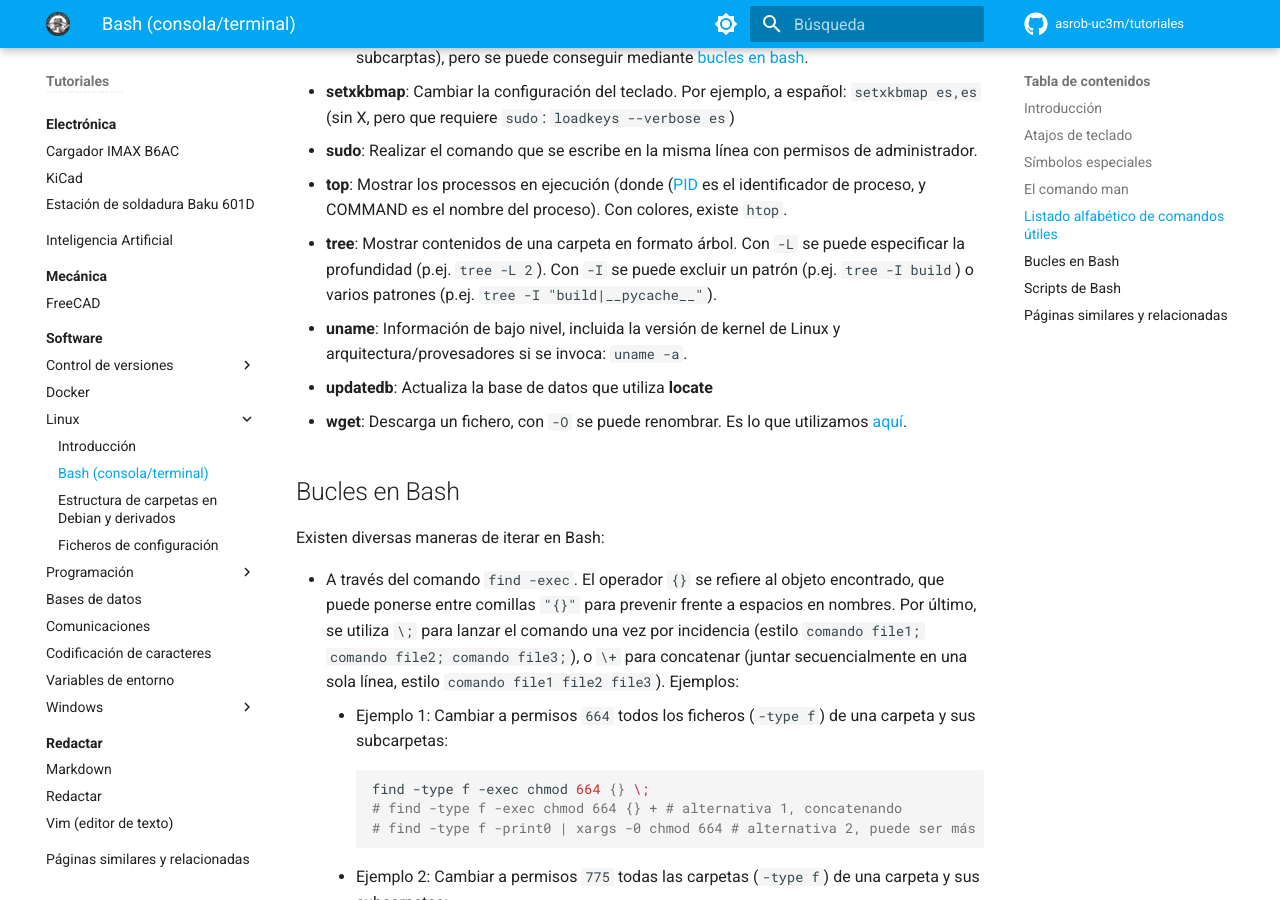
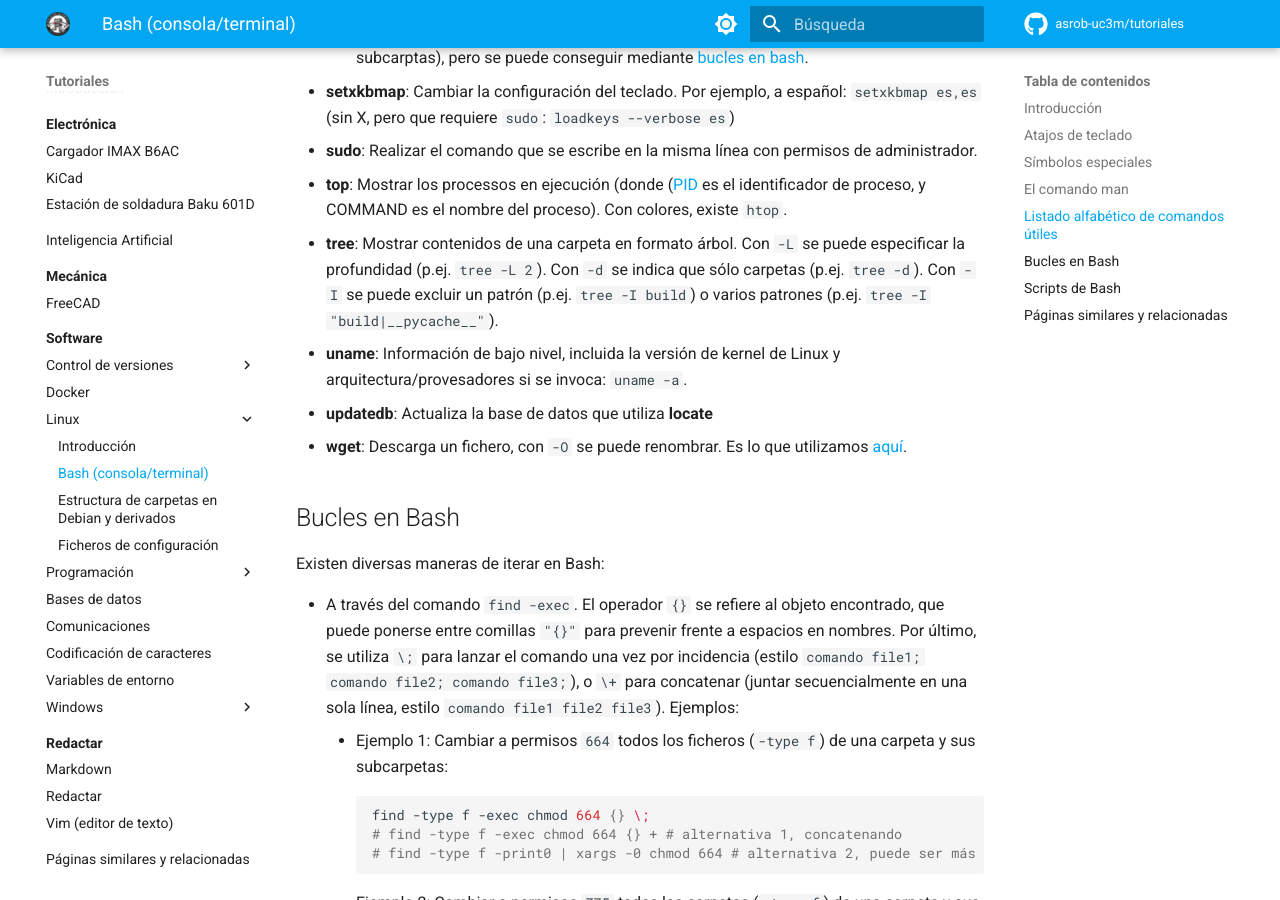
Before and after one commit to asrob-uc3m/tutoriales, an MkDocs documentation site: the page built from docs/software/linux/bash.md, in a window 1280 px wide and 900 px high, scrolled down 5788 px. Built offline with MkDocs 1.6.1 and Material for MkDocs 9.7.7, drawn with Linux system fonts in a browser that asks for light colours; comment, search, counter and statistics services are not loaded.

Commit message:
git format + add tree -d

```diff
--- a/docs/software/linux/bash.md
+++ b/docs/software/linux/bash.md
@@ -110,7 +110,7 @@ Estos comandos, en general, también son aplicables a `gnome-terminal`, `bash`,
 - **setxkbmap**: Cambiar la configuración del teclado. Por ejemplo, a español: `setxkbmap es,es` (sin X, pero que requiere `sudo`: `loadkeys --verbose es`)
 - **sudo**: Realizar el comando que se escribe en la misma línea con permisos de administrador.
 - **top**: Mostrar los processos en ejecución (donde ([PID](https://en.wikipedia.org/wiki/Process_identifier) es el identificador de proceso, y COMMAND es el nombre del proceso). Con colores, existe `htop`.
-- **tree**: Mostrar contenidos de una carpeta en formato árbol. Con `-L` se puede especificar la profundidad (p.ej. `tree -L 2`). Con `-I` se puede excluir un patrón (p.ej. `tree -I build`) o varios patrones (p.ej. `tree -I "build|__pycache__"`).
+- **tree**: Mostrar contenidos de una carpeta en formato árbol. Con `-L` se puede especificar la profundidad (p.ej. `tree -L 2`). Con `-d` se indica que sólo carpetas (p.ej. `tree -d`). Con `-I` se puede excluir un patrón (p.ej. `tree -I build`) o varios patrones (p.ej. `tree -I "build|__pycache__"`).
 - **uname**: Información de bajo nivel, incluida la versión de kernel de Linux y arquitectura/provesadores si se invoca: `uname -a`.
 - **updatedb**: Actualiza la base de datos que utiliza **locate**
 - **wget**: Descarga un fichero, con `-O` se puede renombrar. Es lo que utilizamos [aquí](configuration-files.md#bashrc).
```
Also changed, not shown: docs/software/version-control/git.md (+1 -1 lines).
